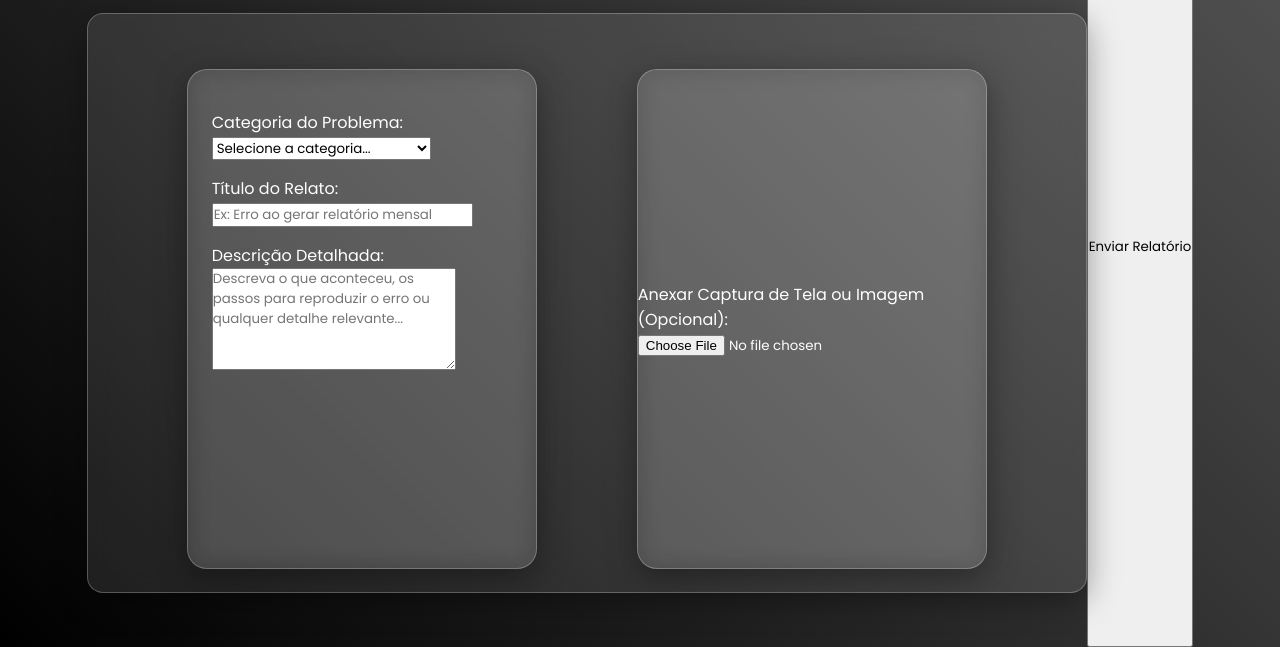
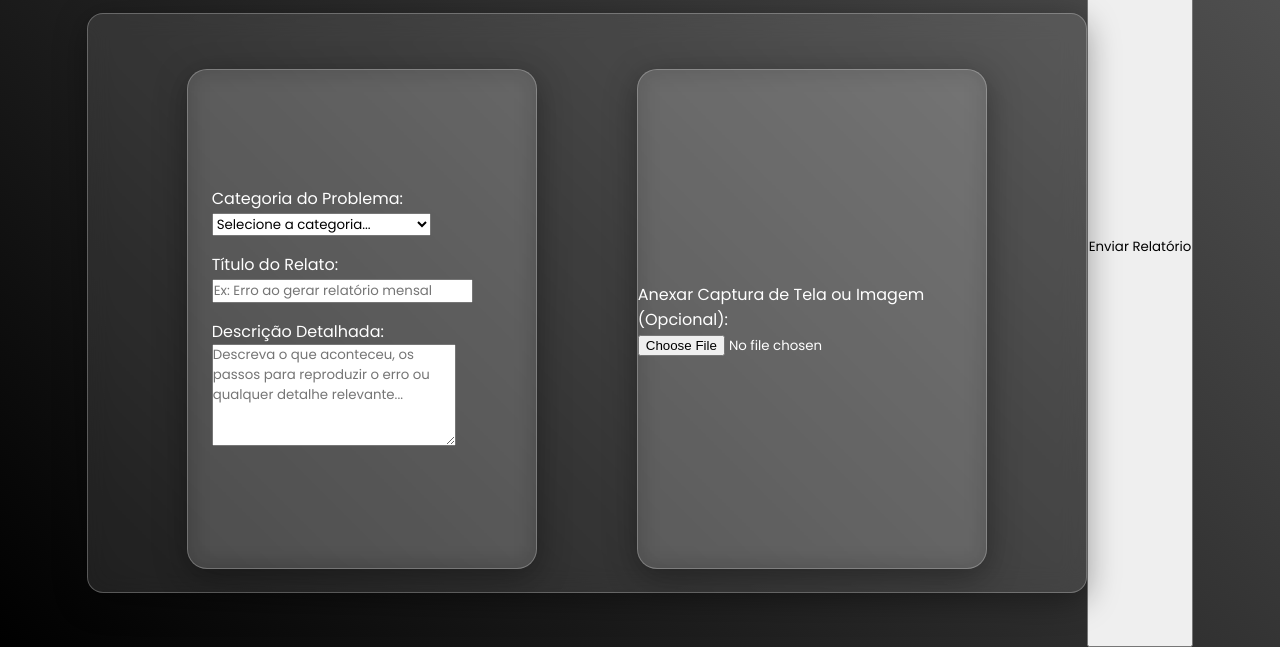
Before and after one commit to vnsfelix/furia_page, a plain HTML site: page problemas/problemas.html in a window 1280 px wide. Shown: the part 153-800 px from the top of the page. Drawn offline with Linux system fonts and the light colour scheme.

Commit message:
fix problemas

```diff
--- a/problemas/style.css
+++ b/problemas/style.css
@@ -96,7 +96,7 @@ form{
     box-shadow: 0 8px 32px rgba(0, 0, 0, 0.37);
     margin-top: 1rem;
     display: flex;
-    justify-content: ;
+    justify-content: center;
     flex-direction: column;
 }
 
```
